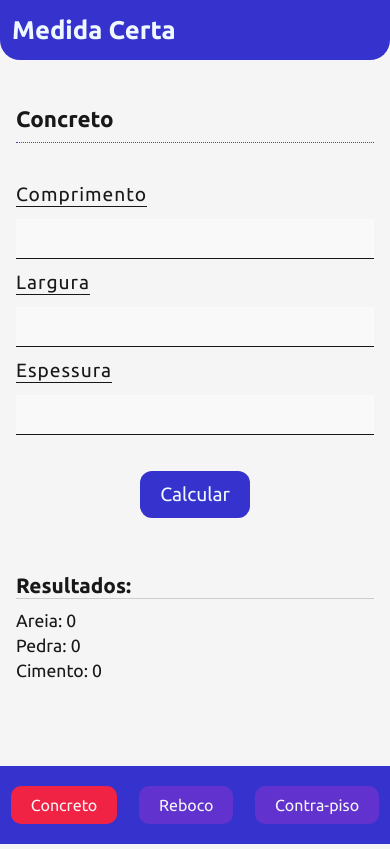
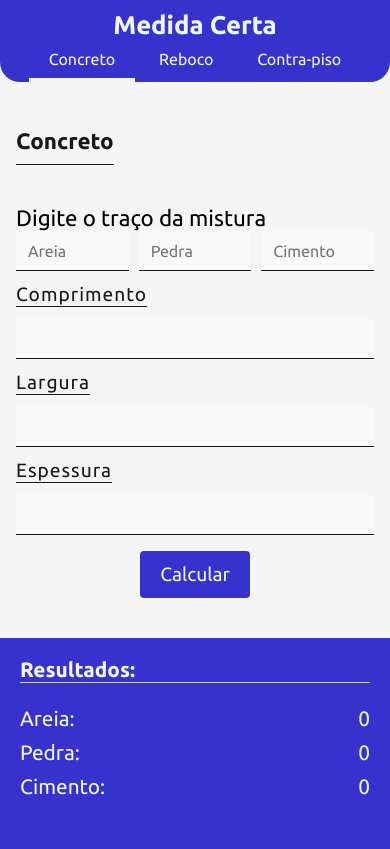
Before and after one commit to Diego-Cesare/MedidaCerta, a plain HTML site: page index.html in a window 390 px wide. Drawn offline with Linux system fonts and the light colour scheme.

Commit message:
Testar em telas mobile

```diff
--- a/index.html
+++ b/index.html
@@ -11,31 +11,50 @@
 <body>
     <header>
         <h3>Medida Certa</h3>
+        <div class="menu">
+            <button onclick="setTipo()" id="concre">Concreto</button>
+            <button onclick="setTipo()" id="reboc">Reboco</button>
+            <button onclick="setTipo()" id="conPiso">Contra-piso</button>
+        </div>
     </header>
     <main>
-        <h3 id="tipo">Concreto 3 por 1</h3>
+        <div class="material">
+            <h3 id="tipo">Concreto</h3>
+        </div>
         <section>
-            <label for="">Comprimento</label>
-            <input id="comp" type="text">
-            <label id="tipoLarg" for="">Largura</label>
-            <input id="larg" type="text">
-            <label for="">Espessura</label>
-            <input id="esp" type="text">
+            <div class="medida-massa">
+                <span>Digite o traço da mistura</span>
+                <div class="quantidade">
+                    <input type="number" id="ar" placeholder="Areia" required>
+                    <input type="number" id="pe" placeholder="Pedra" required>
+                    <input type="number" id="ci" placeholder="Cimento" required>
+                </div>
+            </div>
+            <label for="comp">Comprimento</label>
+            <input id="comp" type="text" required>
+            <label id="tipoLarg" for="larg">Largura</label>
+            <input id="larg" type="text" required>
+            <label for="esp">Espessura</label>
+            <input id="esp" type="text" required>
             <button id="calc">Calcular</button>
         </section>
+    </main>
+    <footer>
+        <h2>Resultados:</h2>
         <div class="result">
-            <h2>Resultados:</h2>
-            <div class="result__num">
-                <span>Areia:<span id="areia"> 0</span></span>
-                <span>Pedra:<span id="pedra"> 0</span></span>
-                <span>Cimento:<span id="cimento"> 0</span></span>
+            <div>
+                <span>Areia:</span>
+                <span id="areia">0</span>
+            </div>
+            <div>
+                <span>Pedra:</span>
+                <span id="pedra">0</span>
+            </div>
+            <div>
+                <span>Cimento:</span>
+                <span id="cimento">0</span>
             </div>
         </div>
-    </main>
-    <footer>
-        <button onclick="setTipo()" id="concre">Concreto</button>
-        <button onclick="setTipo()" id="reboc">Reboco</button>
-        <button onclick="setTipo()" id="conPiso">Contra-piso</button>
     </footer>
 
     <script src="script.js"></script>
--- a/script.js
+++ b/script.js
@@ -4,6 +4,15 @@ const pedra = document.getElementById('pedra')
 const cimento = document.getElementById('cimento')
 
 let tipoSelecionado = 'concre' // valor inicial
+let mtipo = 0
+
+function setMedida() {
+    const ar = document.getElementById('ar')
+    const pe = document.getElementById('pe')
+    const ci = document.getElementById('ci')
+
+    mtipo = Number(ar.value) + Number(pe.value) + Number(ci.value)
+}
 
 function setTipo() {
     const tipo = document.getElementById('tipo')
@@ -11,37 +20,32 @@ function setTipo() {
     const botoes = document.querySelectorAll('#concre, #reboc, #conPiso')
 
     const btnInicial = document.getElementById('concre')
-    btnInicial.style.backgroundColor = '#f12345'
+    btnInicial.style.borderBottom = 'solid 4px var(--bg)'
     tipo.textContent = btnInicial.textContent
     tipoSelecionado = 'concre'
 
     botoes.forEach(botao => {
         botao.addEventListener('click', () => {
-            // Atualiza o texto
-            function setTraco() {
-                if (botao.id === 'reboc') {
-                    return ' 4 por 1'
-                } if (botao.id === 'concre') {
-                    return ' 3 por 1'
-                } else {
-                    return ' 5 por 1'
-                }
-            }
-
-            tipo.textContent = `${botao.textContent + setTraco()}`
+            tipo.textContent = botao.textContent
 
             if (botao.id === 'reboc') {
                 tipoLarg.textContent = 'Altura'
             } else {
-                tipoLarg.textContent = 'Largura' // valor padrão para os outros
+                tipoLarg.textContent = 'Largura'
             }
 
-            // Reseta cor dos outros botões e aplica cor ao clicado
-            botoes.forEach(b => b.style.backgroundColor = '')
-            botao.style.backgroundColor = '#f12343'
+            botoes.forEach(b => b.style.borderBottom = 'none')
+            botao.style.borderBottom = 'solid 4px var(--bg)'
 
-            // Atualiza o tipo selecionado
             tipoSelecionado = botao.id
+
+            // 👇 Aqui controlamos a visibilidade do input pedra
+            const pedraInput = document.getElementById('pe')
+            if (tipoSelecionado === 'concre') {
+                pedraInput.style.display = 'flex' // mostra o campo
+            } else {
+                pedraInput.style.display = 'none'  // esconde o campo
+            }
         })
     })
 }
@@ -56,42 +60,51 @@ function calcVolume() {
     return comp * larg * esp // volume em m³
 }
 
-calcBtn.addEventListener('click', () => {
+
+calcBtn.addEventListener('click', (e) => {
+    e.preventDefault()
     const volume = calcVolume()
 
-    let qtdCimentoM3, qtdAreia, qtdPedra
+    let qtdCimentoM3 = 0, qtdAreia = 0, qtdPedra = 0
+    let parte = 0
 
-    if(tipoSelecionado === 'concre') {
-        // Traço 1:3:2
-        const parte = volume / 6
+    if (tipoSelecionado === 'concre') {
+        setMedida() // usa inputs ar, pe, ci
+        parte = volume / mtipo
+
         qtdCimentoM3 = parte * 1
         qtdAreia = parte * 3
         qtdPedra = parte * 2
-    } else if(tipoSelecionado === 'reboc') {
-        // Traço 1:4 (sem pedra)
-        const parte = volume / 5
+
+        pedra.parentElement.style.display = 'flex'
+        pedra.textContent = ` ${qtdPedra.toFixed(2)} m³`
+
+    } else if (tipoSelecionado === 'reboc') {
+        parte = volume / 6   // 1+5
         qtdCimentoM3 = parte * 1
-        qtdAreia = parte * 4
-        qtdPedra = 0
-    } else if(tipoSelecionado === 'conPiso') {
-        // Traço 1:3 (sem pedra)
-        const parte = volume / 5
+        qtdAreia = parte * 5
+
+        pedra.parentElement.style.display = 'flex'
+        pedra.textContent = ' Não aplicável'
+
+    } else if (tipoSelecionado === 'conPiso') {
+        parte = volume / 4   // 1+3
         qtdCimentoM3 = parte * 1
         qtdAreia = parte * 3
-        qtdPedra = 0
+
+        pedra.parentElement.style.display = 'flex'
+        pedra.textContent = ' Não aplicável'
     }
 
-    // Converter cimento para kg
     const qtdCimentoKg = qtdCimentoM3 * 1400
 
-    // Exibir resultados arredondados
-    cimento.textContent = ` ${Math.round(qtdCimentoKg)} kg`
+    cimento.textContent = ` ${Math.round(qtdCimentoKg)} kg | Cerca de ${Math.round(qtdCimentoKg / 50)} sacas`
     areia.textContent = ` ${qtdAreia.toFixed(2)} m³`
-    pedra.textContent = qtdPedra > 0 ? ` ${qtdPedra.toFixed(2)} m³` : ' Não aplicável'
 
-
-    // Limpar inputs
-    document.getElementById('comp').value = ''
-    document.getElementById('larg').value = ''
-    document.getElementById('esp').value = ''
+    comp.value = ''
+    larg.value = ''
+    esp.value = ''
+    ar.value = ''
+    pe.value = ''
+    ci.value = ''
 })
--- a/style.css
+++ b/style.css
@@ -6,7 +6,7 @@
     --accent: rgb(255, 93, 147);
     --bg: #f5f5f5;
     --text: #181818;
-    --radius: 12px;
+    --radius: 4px;
 }
 
 * {
@@ -28,11 +28,26 @@ body {
 header {
     display: flex;
     align-items: center;
+    flex-direction: column;
     min-height: 60px;
     background-color: var(--primary);
     width: 100%;
-    padding: 12px;
+    padding: 10px 0px 0px 0px;
     border-radius: 0px 0px 20px 20px;
+}
+
+main .material {
+    display: flex;
+    align-items: center;
+    justify-content: space-between;
+}
+
+main .material span {
+    font-size: 1.5rem;
+    background-color: var(--primary);
+    color: var(--bg);
+    padding: 0px 10px;
+    border-radius: var(--radius);
 }
 
 header h3 {
@@ -40,6 +55,15 @@ header h3 {
     font-weight: bold;
     color: aliceblue;
 }
+
+.menu button {
+    background-color: transparent;
+    border: none;
+    padding: 10px 20px;
+    font-size: 16px;
+    color: var(--bg);
+}
+
 
 /* MAIN */
 main {
@@ -51,8 +75,9 @@ main {
 }
 
 main h3 {
+    max-width: 50%;
     font-size: 1.4rem;
-    border-bottom: dotted 1px var(--secondary);
+    border-bottom: solid 1px var(--text);
     padding: 10px 0px;
     color: var(--text);
     margin: 20px 0;
@@ -67,6 +92,28 @@ main section {
     padding: 20px 0px;
     border-radius: var(--radius);
     width: 100%;
+}
+
+main section .medida-massa{
+    display: flex;
+    flex-direction: column;
+}
+
+main section .medida-massa .descricao, .quantidade {
+    display: flex;
+    align-items: center;
+    justify-content: space-between;
+    gap: 10px;
+}
+
+main section .medida-massa span {
+    font-size: 1.4rem;
+    border: none;
+}
+
+main section .medida-massa .descricao label {
+    font-size: 1rem;
+    border: none;
 }
 
 main section label {
@@ -88,9 +135,22 @@ main section input {
     outline: none;
 }
 
+main section .medida {
+    display: flex;
+    justify-content: space-around;
+    width: 100%;
+}
+
+main section .medida button {
+    background-color: #181818;
+    color: var(--bg);
+    width: 30%;
+    padding: 5px 0px;
+}
+
 /* BUTTON */
 main button {
-    margin: 24px auto;
+    margin: 4px auto;
     border: none;
     padding: 12px 20px;
     background-color: var(--primary);
@@ -103,49 +163,49 @@ main button {
 
 
 /* RESULT */
-main .result {
+footer .result {
     display: flex;
     flex-direction: column;
     padding: 12px 0;
     width: 100%;
 }
 
-main .result h2 {
+footer h2 {
     margin-bottom: 12px;
     border-bottom: solid 1px #ccc;
     font-size: 1.3rem;
-    color: var(--text);
+    color: var(--bg);
 }
 
-main .result span {
-    color: var(--text);
-    font-size: 1.1rem;
+footer .result div span {
+    color: var(--bg);
+    font-size: 1.3rem;
 }
 
-.result__num {
+footer .result {
     display: flex;
-    flex-direction: column;
-    align-items: start;
-    gap: 6px;
+    gap: 10px;
 }
 
 footer {
+    height: 25vh;
+    display: flex;
+    flex-direction: column;
+    background-color: var(--primary);
+    width: 100%;
+    padding: 20px;
+}
+
+footer div {
+    display: flex;
+}
+
+footer .result div{
     display: flex;
     align-items: center;
-    justify-content: space-around;
-    background-color: var(--primary);
-    width: 100%;
-    padding: 20px 0;
+    justify-content: space-between;
 }
 
-footer button {
-    border: none;
-    background-color: var(--secondary);
-    padding: 10px 20px;
-    font-size: 16px;
-    color: var(--bg);
-    border-radius: 10px;
-}
 
 /* ============================= */
 /* RESPONSIVIDADE */
@@ -165,7 +225,7 @@ footer button {
         margin: 0 auto;
     }
 
-    main .result {
+    footer .result {
         max-width: 500px;
         margin: 0 auto;
     }
@@ -177,7 +237,7 @@ footer button {
     }
 
     main section,
-    main .result {
+    footer .result {
         max-width: 700px;
     }
 
```
